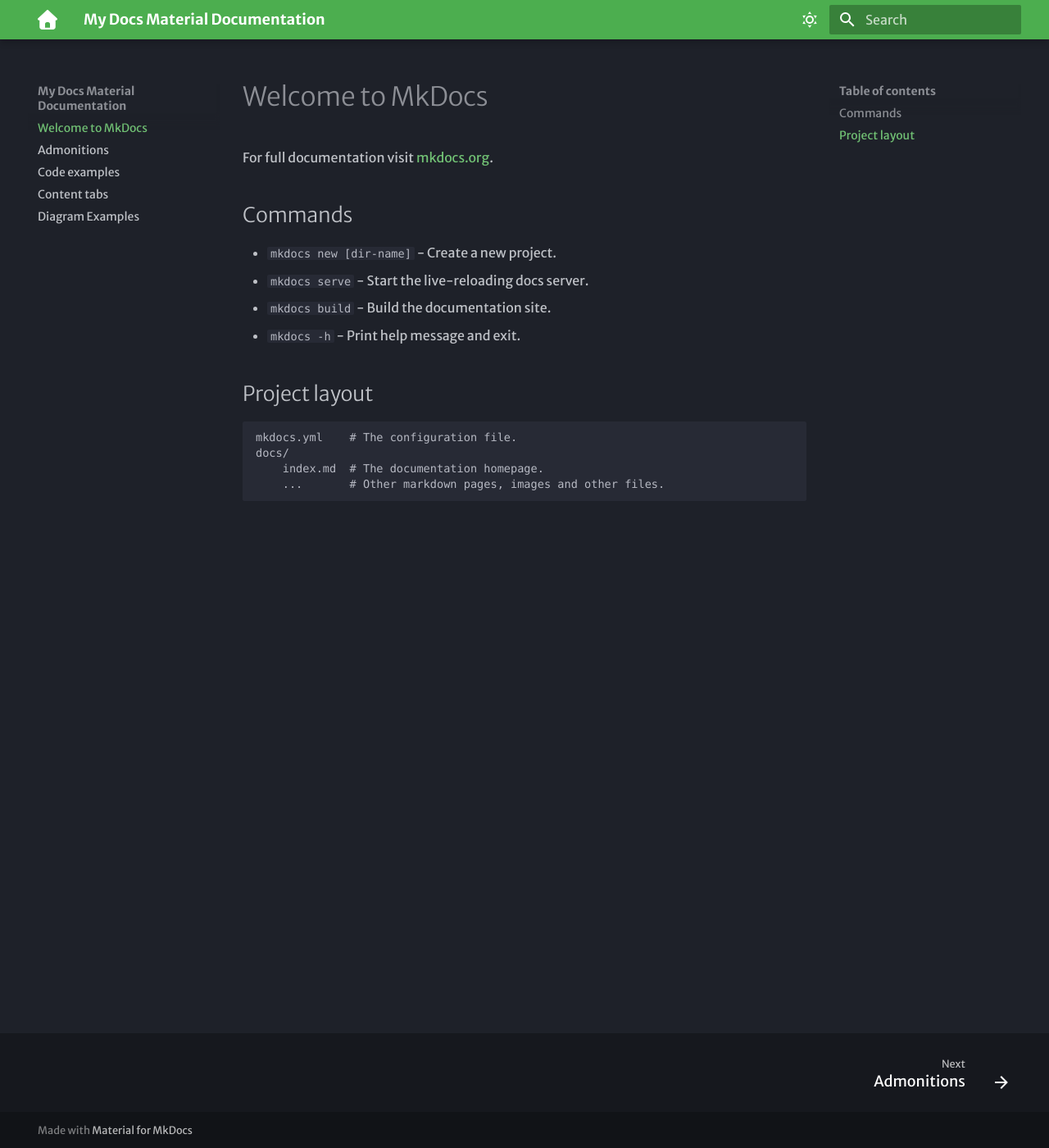
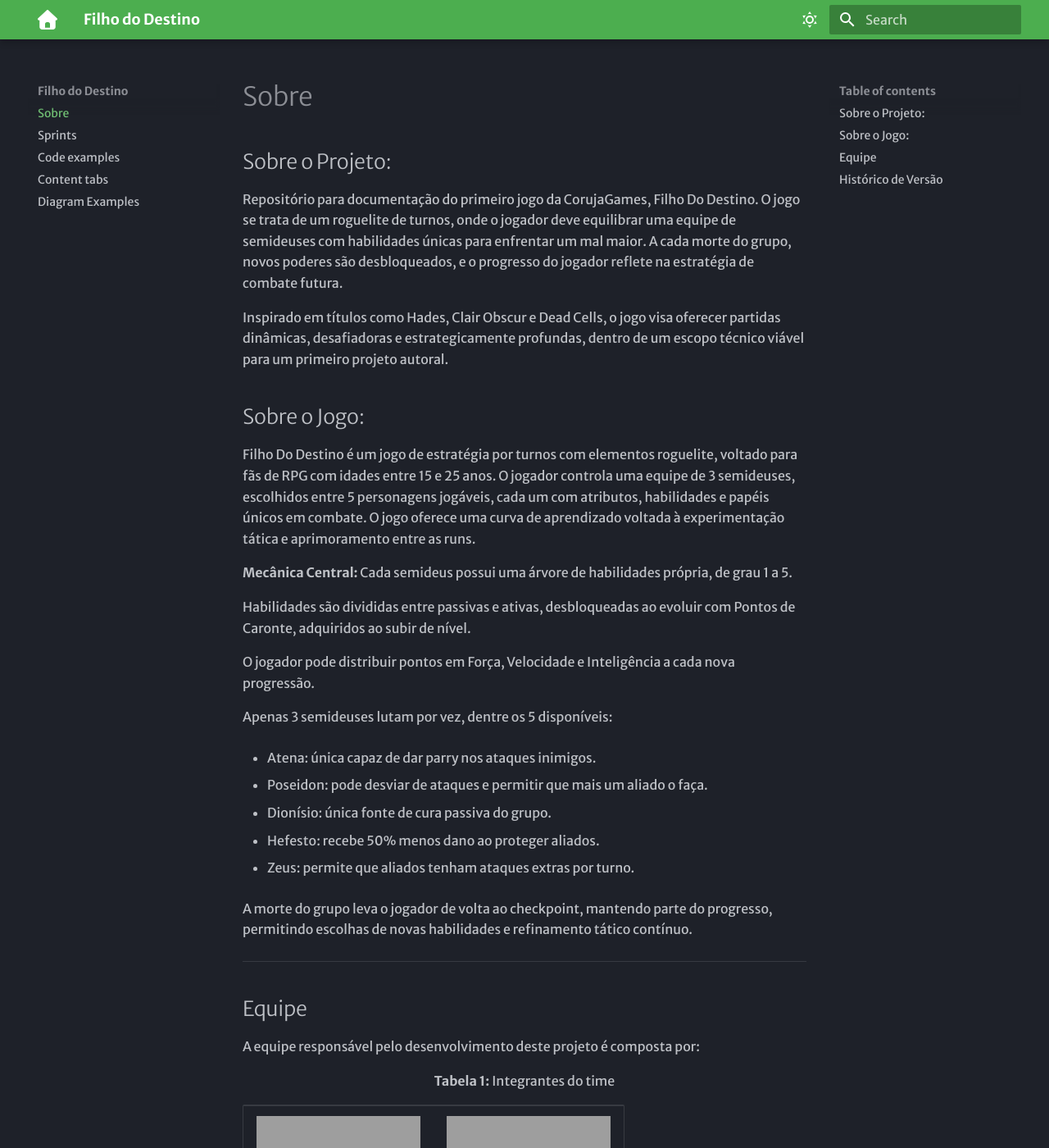
Before and after one commit to CorujaGames/FilhoDoDestino-Docs, an MkDocs documentation site: the page built from docs/index.md, in a window 1280 px wide and 1400 px high. Shown: the whole window at 82% size. Built offline with MkDocs 1.6.1 and Material for MkDocs 9.7.7, drawn with Linux system fonts in a browser that asks for light colours; some web fonts are replaced; some of the changed text lies outside the part shown; grey boxes are pictures that could not be loaded.

Commit message:
Sobre/Sprints page

```diff
--- a/docs/index.md
+++ b/docs/index.md
@@ -1,17 +1,58 @@
-# Welcome to MkDocs
+# Sobre
 
-For full documentation visit [mkdocs.org](https://www.mkdocs.org).
 
-## Commands
 
-* `mkdocs new [dir-name]` - Create a new project.
-* `mkdocs serve` - Start the live-reloading docs server.
-* `mkdocs build` - Build the documentation site.
-* `mkdocs -h` - Print help message and exit.
+## Sobre o Projeto:
+Repositório para documentação do primeiro jogo da CorujaGames, Filho Do Destino.
+O jogo se trata de um roguelite de turnos, onde o jogador deve equilibrar uma equipe de semideuses com habilidades únicas para enfrentar um mal maior. A cada morte do grupo, novos poderes são desbloqueados, e o progresso do jogador reflete na estratégia de combate futura.
 
-## Project layout
+Inspirado em títulos como Hades, Clair Obscur e Dead Cells, o jogo visa oferecer partidas dinâmicas, desafiadoras e estrategicamente profundas, dentro de um escopo técnico viável para um primeiro projeto autoral.
 
-    mkdocs.yml    # The configuration file.
-    docs/
-        index.md  # The documentation homepage.
-        ...       # Other markdown pages, images and other files.
+## Sobre o Jogo:
+
+Filho Do Destino é um jogo de estratégia por turnos com elementos roguelite, voltado para fãs de RPG com idades entre 15 e 25 anos.
+O jogador controla uma equipe de 3 semideuses, escolhidos entre 5 personagens jogáveis, cada um com atributos, habilidades e papéis únicos em combate. O jogo oferece uma curva de aprendizado voltada à experimentação tática e aprimoramento entre as runs.
+
+**Mecânica Central:**
+Cada semideus possui uma árvore de habilidades própria, de grau 1 a 5.
+
+Habilidades são divididas entre passivas e ativas, desbloqueadas ao evoluir com Pontos de Caronte, adquiridos ao subir de nível.
+
+O jogador pode distribuir pontos em Força, Velocidade e Inteligência a cada nova progressão.
+
+Apenas 3 semideuses lutam por vez, dentre os 5 disponíveis:
+
+- Atena: única capaz de dar parry nos ataques inimigos.
+
+- Poseidon: pode desviar de ataques e permitir que mais um aliado o faça.
+
+- Dionísio: única fonte de cura passiva do grupo.
+
+- Hefesto: recebe 50% menos dano ao proteger aliados.
+
+- Zeus: permite que aliados tenham ataques extras por turno.
+
+A morte do grupo leva o jogador de volta ao checkpoint, mantendo parte do progresso, permitindo escolhas de novas habilidades e refinamento tático contínuo.
+
+---
+
+## Equipe
+A equipe responsável pelo desenvolvimento deste projeto é composta por:
+
+<p align="center"><strong>Tabela 1:</strong> Integrantes do time</p>
+
+<table>
+    <tr>
+    <td align="center"><a href="https://github.com/jvopBR"><img src="https://avatars.githubusercontent.com/u/95287980?v=4" width="200px;" alt=""/><br/><sub><b>João Vitor Merlin</b></sub></a><br/>
+    <td align="center"><a href="https://github.com/Faehzin"><img src="https://avatars.githubusercontent.com/u/143275888?v=4" width="200px;" alt=""/><br /><sub><b>Gabriel Sampaio</b></sub></a><br/>
+    </tr>
+</table>
+
+<p align="center"><strong>Autor:</strong>  João Vitor Merlin</p>
+
+
+## Histórico de Versão
+
+| Versão | Data | Descrição  | Autor        | Revisor |
+| :-----: | :----: | :----------: | :------------: | :--------: |
+| 1.0 | 09/07/2025 | Criado Sobre do projeto | [João Vitor Merlin](https://github.com/JvopBR) | [Gabriel Sampaio](https://github.com/Faehzin) |
--- a/mkdocs.yml
+++ b/mkdocs.yml
@@ -1,4 +1,4 @@
-site_name: My Docs Material Documentation
+site_name: Filho do Destino
 site_url: https://example.com
 theme:
   name: material
```
Also changed, not shown: docs/Sprints.md (added, +143 -0 lines), docs/admonitions.md (deleted, +0 -13 lines), 1 other file.
